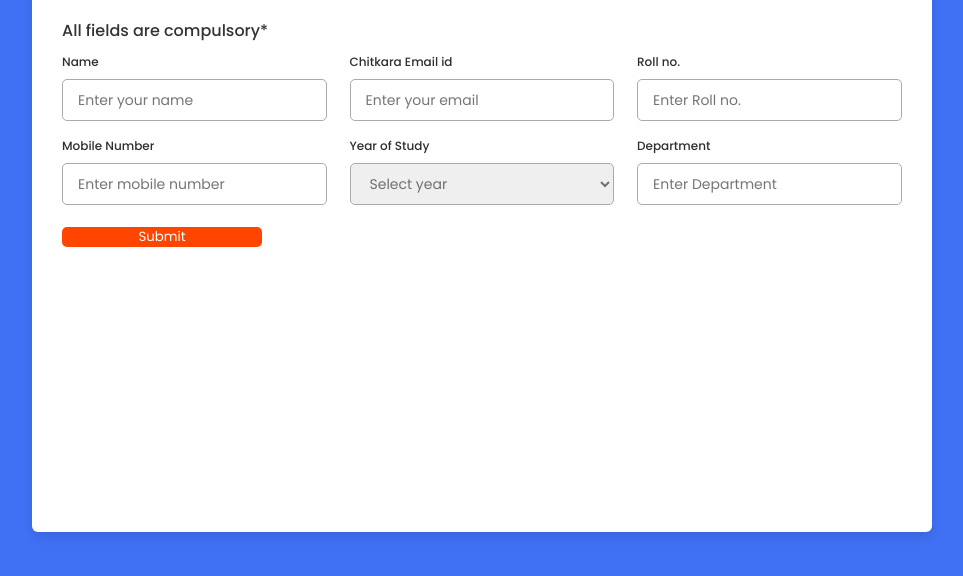
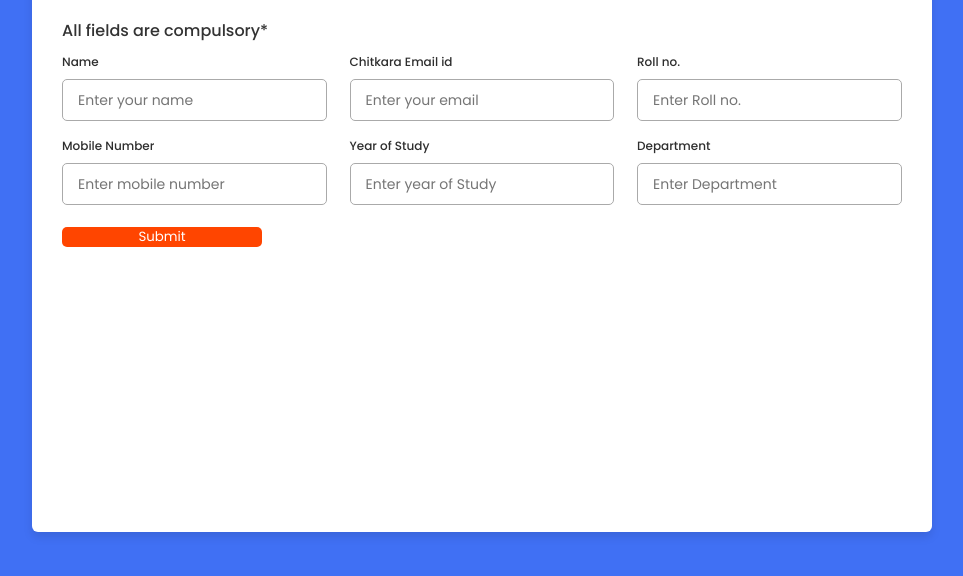
Before and after one commit to FahaamKhan628444/iste, a plain HTML site: page index.html in a window 1280 px wide. Shown: the part 190-766 px from the top of the page, without its empty margins (158-1121 px from the left). Drawn offline with nearby package versions, Linux system fonts and the light colour scheme.

Commit message:
Update index.html

```diff
--- a/index.html
+++ b/index.html
@@ -47,14 +47,16 @@
                         </div>
 
                         <div class="input-field">
-                            <label>Year of Study</label>
+<!--                             <label>Year of Study</label>
                             <select required>
                                 <option disabled selected>Select year</option>
                                 <option name="your-year">1</option>
                                 <option name="your-year">2</option>
                                 <option name="your-year">3</option>
                                 <option name="your-year">4</option>
-                            </select>
+                            </select> -->
+                            <label>Year of Study</label>
+                            <input type="text" name="your-year" id="" placeholder="Enter year of Study">
                         </div>
 
                         <div class="input-field">
```
